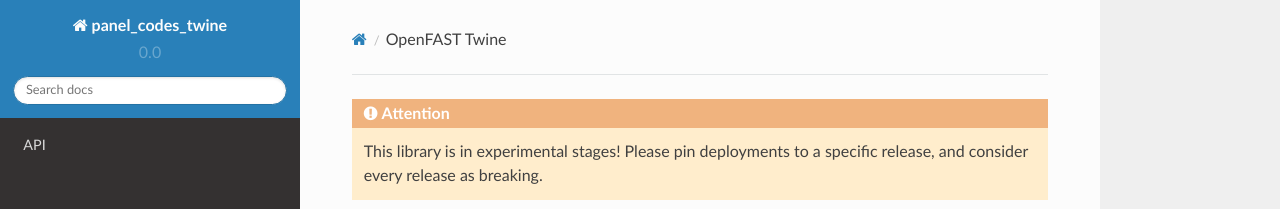
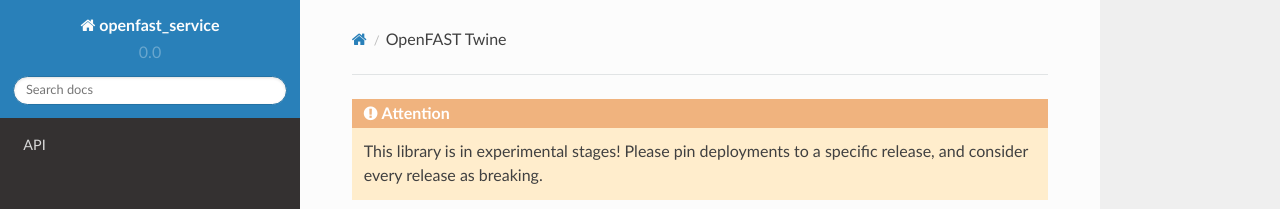
Before and after one commit to octue/openfast-service, a Sphinx documentation site: the page built from docs/source/index.rst, in a window 1280 px wide. Shown: the top 209 px of the page. Built offline with Sphinx 7.4.7 and the Read the Docs theme 2.0.0, drawn with Linux system fonts in a browser that asks for light colours.

Commit message:
Update conf.py with new name

```diff
--- a/docs/source/conf.py
+++ b/docs/source/conf.py
@@ -51,7 +51,7 @@
 master_doc = 'index'
 
 # General information about the project.
-project = u'panel_codes_twine'
+project = u'openfast_service'
 copyright = u'The Aerosense Research Partners'
 
 # The version info for the project you're documenting, acts as replacement for
@@ -117,7 +117,7 @@
 
 # The name for this set of Sphinx documents.  If None, it defaults to
 # "<project> v<release> documentation".
-html_title = "openfast_twine: Short Description"
+html_title = "openfast_service: Short Description"
 
 # A shorter title for the navigation bar.  Default is the same as html_title.
 # html_short_title = None
@@ -196,7 +196,7 @@
 # Grouping the document tree into LaTeX files. List of tuples
 # (source start file, target name, title, author, documentclass [howto/manual]).
 latex_documents = [
-  ('index', 'openfast_twine.tex', u'openfast_twine',
+  ('index', 'openfast_service.tex', u'openfast_service',
    u'OST Aerosense', 'manual'),
 ]
 
@@ -226,7 +226,7 @@
 # One entry per manual page. List of tuples
 # (source start file, name, description, authors, manual section).
 man_pages = [
-    ('index', 'openfast_twine', u'openfast_twine',
+    ('index', 'openfast_service', u'openfast_service',
      [u'OST Aerosense'], 1)
 ]
 
@@ -240,8 +240,8 @@
 # (source start file, target name, title, author,
 #  dir menu entry, description, category)
 texinfo_documents = [
-  ('index', 'openfast_twine', u'openfast_twine',
-   u'OST Aerosense', 'openfast_twine', 'Octue wrapper for panel codes.',
+  ('index', 'openfast_service', u'openfast_service',
+   u'OST Aerosense', 'openfast_service', 'Octue wrapper for OpenFAST.',
    'Miscellaneous'),
 ]
 
```
